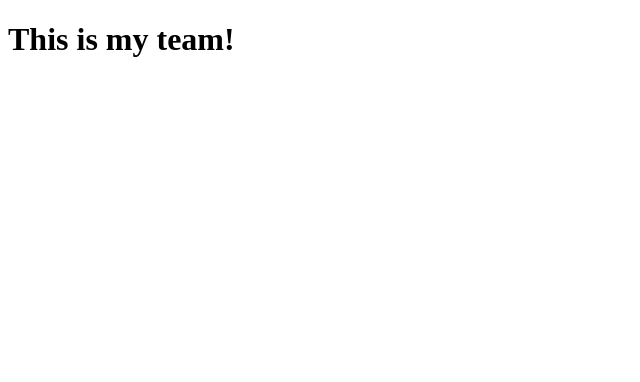
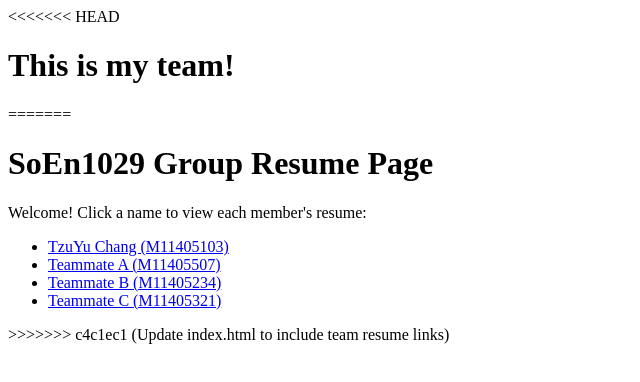
Before and after one commit to as8325973-cloud/SoEn1029, a plain HTML site: page index.html in a window 1280 px wide. Shown: the whole page, without its empty margins (0-640 px from the left). Drawn offline with Linux system fonts and the light colour scheme.

```diff
--- a/index.html
+++ b/index.html
@@ -5,8 +5,21 @@
 <link rel="stylesheet" href="style.css">
 </head>
 <body>
+<<<<<<< HEAD
 <h1> This is my team! </h1>
 <ul>
 </ul>
+=======
+<h1>SoEn1029 Group Resume Page</h1>
+<p>Welcome! Click a name to view each member's resume:</p>
+
+<ul>
+  <li><a href="resume-M11405103.html">TzuYu Chang (M11405103)</a></li>
+  <li><a href="resume-M11405507.html">Teammate A (M11405507)</a></li>
+  <li><a href="resume-M11405234.html">Teammate B (M11405234)</a></li>
+  <li><a href="resume-M11405321.html">Teammate C (M11405321)</a></li>
+</ul>
+
+>>>>>>> c4c1ec1 (Update index.html to include team resume links)
 </body>
 </html>
```
